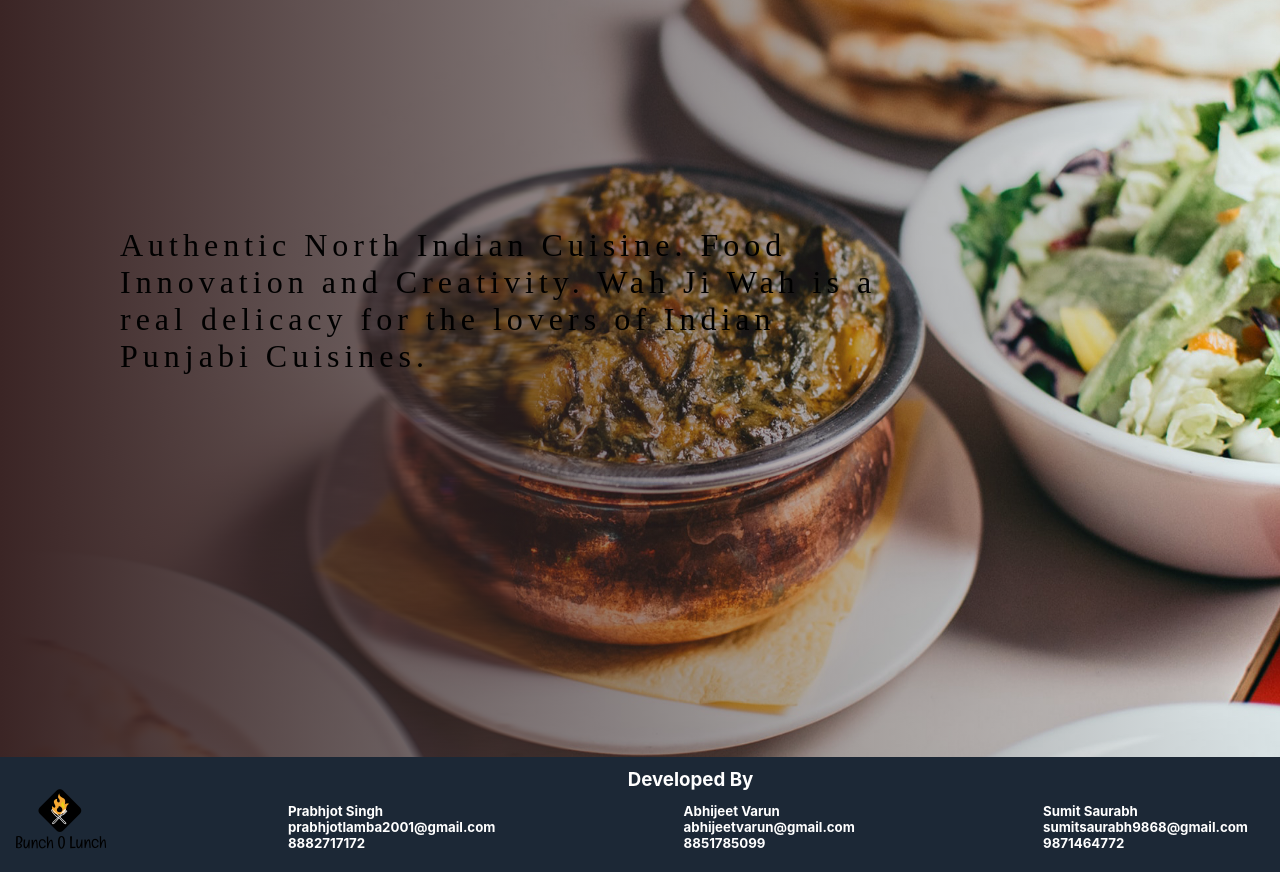
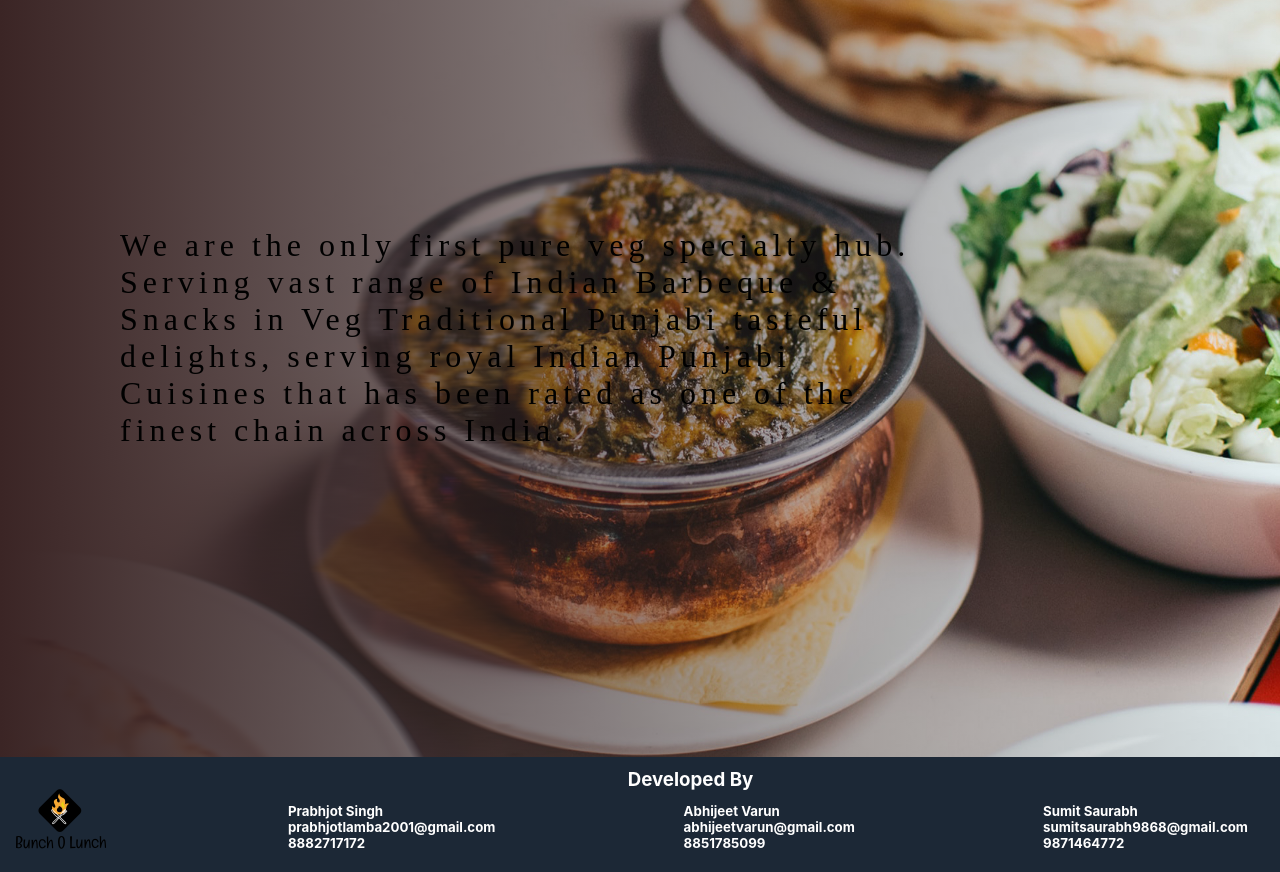
Before and after one commit to varunjeett/Restaurant-Web-App, a React (Create React App) app: page / in a window 1280 px wide. Shown: the part 2500-3372 px from the top of the page. Built offline with nearby package versions, Linux system fonts and the light colour scheme; a web font is replaced by a local one.

Commit message:
changed menu

```diff
--- a/src/Menu.js
+++ b/src/Menu.js
@@ -7,8 +7,8 @@ function Menu() {
         <div className="menu">
             <div className="menu__img">
                 <h1>Menu</h1>
-                <h5>Address - C-49, Anoop Nagar, Uttam Nagar, New Delhi- 110059</h5>
-                <h5>Contact No. - 8882717172</h5>
+                <h5>Address - Galaxy Vega, Amrapali Dream Valley, Greater Noida, Uttar Pradesh</h5>
+                <h5>Contact No. - 9971068134</h5>
                 <h5>Hurry UP (50% OFF on first Order)!!!</h5>
                 <a className="menu__img" href="https://www.zomato.com/ncr/wah-ji-wah-3-rohini-new-delhi" target="_blank" rel="noopener noreferrer">
                     <h5 className='menu__link'>Order Now</h5>
--- a/src/Scrolling.js
+++ b/src/Scrolling.js
@@ -30,8 +30,8 @@ function Scrolling() {
 
       <div className="scrolling__fourthPage">
         <h2>
-          Authentic North Indian Cuisine. Food Innovation and Creativity. Wah Ji
-          Wah is a real delicacy for the lovers of Indian Punjabi Cuisines.
+        We are the only first pure veg specialty hub. Serving vast range of Indian Barbeque & Snacks in Veg Traditional Punjabi tasteful delights,
+        serving royal Indian Punjabi Cuisines that has been rated as one of the finest chain across India.
         </h2>
       </div>
     </div>
```
